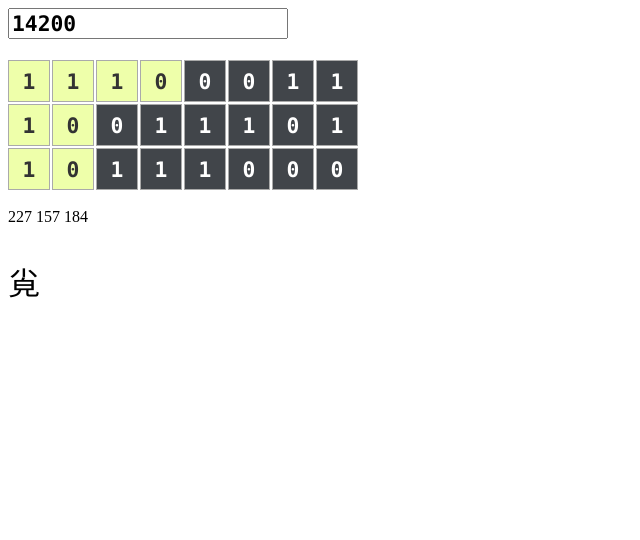
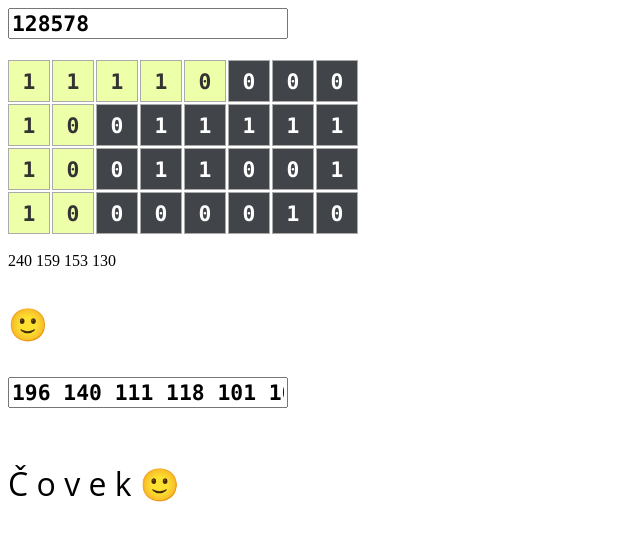
Before and after one commit to nikola-vukicevic/utf8_encoder_decoder_wip, a plain HTML site: page index.html in a window 1280 px wide. Shown: the whole page, without its empty margins (0-640 px from the left). Drawn offline with Linux system fonts and the light colour scheme.

Commit message:
Add files via upload

```diff
--- a/index.html
+++ b/index.html
@@ -10,13 +10,16 @@
 	</head>
 
 	<body>
-		<input id='vrednost' type='number' value='14200' oninput='obrada()' />
+		<input id='vrednost' type='number' value='128578' oninput='obrada()' />
 		<div id='bitovi_okvir_1'>
 		</div>
 		<p id='polje_bajtovi'>
 		</p>
 		<p id='utf8_ispis'>
 		</p>
+		<input id='vrednost_dekodiranje' type='text' value='196 140 111 118 101 107 240 159 153 130' oninput='obradaDekodiranje()' />
+		<p id='utf8_ispis_dekodiranje'>
+		</p>
 	</body>
 </html>
 	<body>
--- a/skripta.js
+++ b/skripta.js
@@ -9,7 +9,7 @@ let SPECIJALNI  = []
 
 function inicijalizacijaMape() {
     return [
-        0, 127, 2047, 65535, 1214111
+        0, 127, 2047, 65535, 2097151, 67108863
     ];
 }
 
@@ -93,7 +93,7 @@ function racunanjeStepena(n) {
     return s;
 }
 
-// Kada se pronađe "legitiman" niz znakova koji tvore
+// Kada se pronađe 'legitiman' niz znakova koji tvore
 // UNICODE znak po UTF-8 standardu
 
 function decodeUTF8Paket(niz) {
@@ -139,7 +139,7 @@ function opipavanjeZnaka(z) {
 
 function dekodiranjeZnakaTip0(znak, niz, paket, stanje) {
     if(!stanje.paketZapocet) {
-        paket.push(znak);
+        paket.push(parseInt(znak));
         niz.push(decodeUTF8Paket(paket));
         paket.length = 0;
     }
@@ -215,7 +215,7 @@ function decodeUTF8(poruka) {
         }
     }
 
-    if(paket.length > 0) return "GREŠKA2!";
+    if(paket.length > 0) return "Dekodiranje UTF-8 znaka je započeto, ali, nije završeno!";
 
     return niz;
 }
@@ -259,5 +259,26 @@ function obrada() {
     document.getElementById("utf8_ispis").innerHTML = `&#${vrednost};`;
 }
 
+function obradaDekodiranje() {
+	let v = document.getElementById("vrednost_dekodiranje").value.trim();
+	let i = document.getElementById("utf8_ispis_dekodiranje");
+
+
+	let niz = v.split(' ').filter(x => x != "");
+	let p   = decodeUTF8(niz);
+
+	if(typeof(p) === 'string') {
+		i.innerHTML = p;
+		return;
+	}
+
+	let s   = "";
+
+	p.forEach(x => {
+		s += `&#${x}; `;
+	});
+	i.innerHTML = s;
+}
+
 obrada();
-console.log(decodeUTF8([65, 67, 65, 227, 157, 184, 67]))
+obradaDekodiranje();
--- a/stil.css
+++ b/stil.css
@@ -1,4 +1,5 @@
-#vrednost {
+#vrednost,
+#vrednost_dekodiranje {
     font-family: Inconsolata, Consolas, monospace;
     font-weight: bold;
     font-size:   16pt;
@@ -40,7 +41,8 @@
     color:      #333;
 }
 
-#utf8_ispis {
+#utf8_ispis,
+#utf8_ispis_dekodiranje {
     font-family: Open Sans, Arial, sans-serif;
     font-size:   24pt;
 }
```
